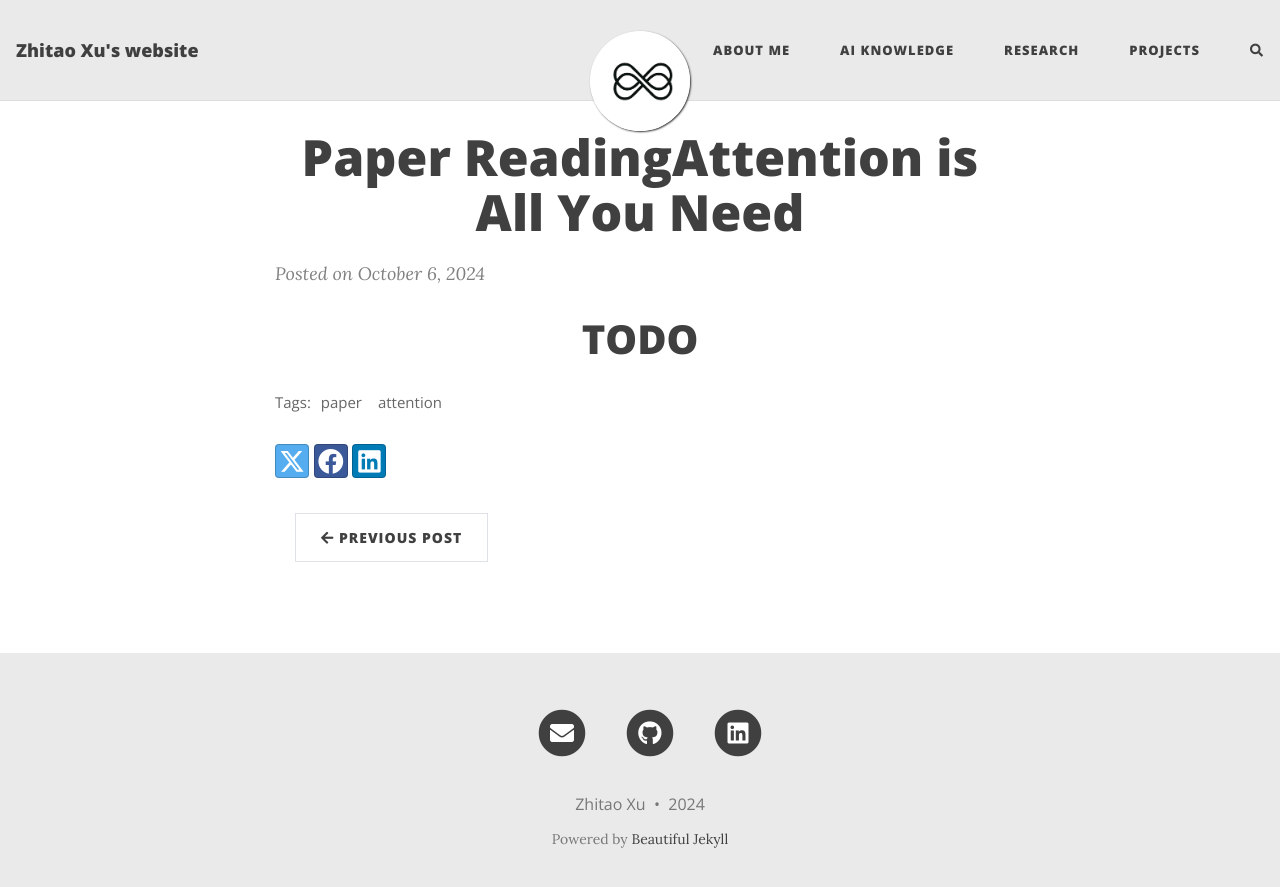
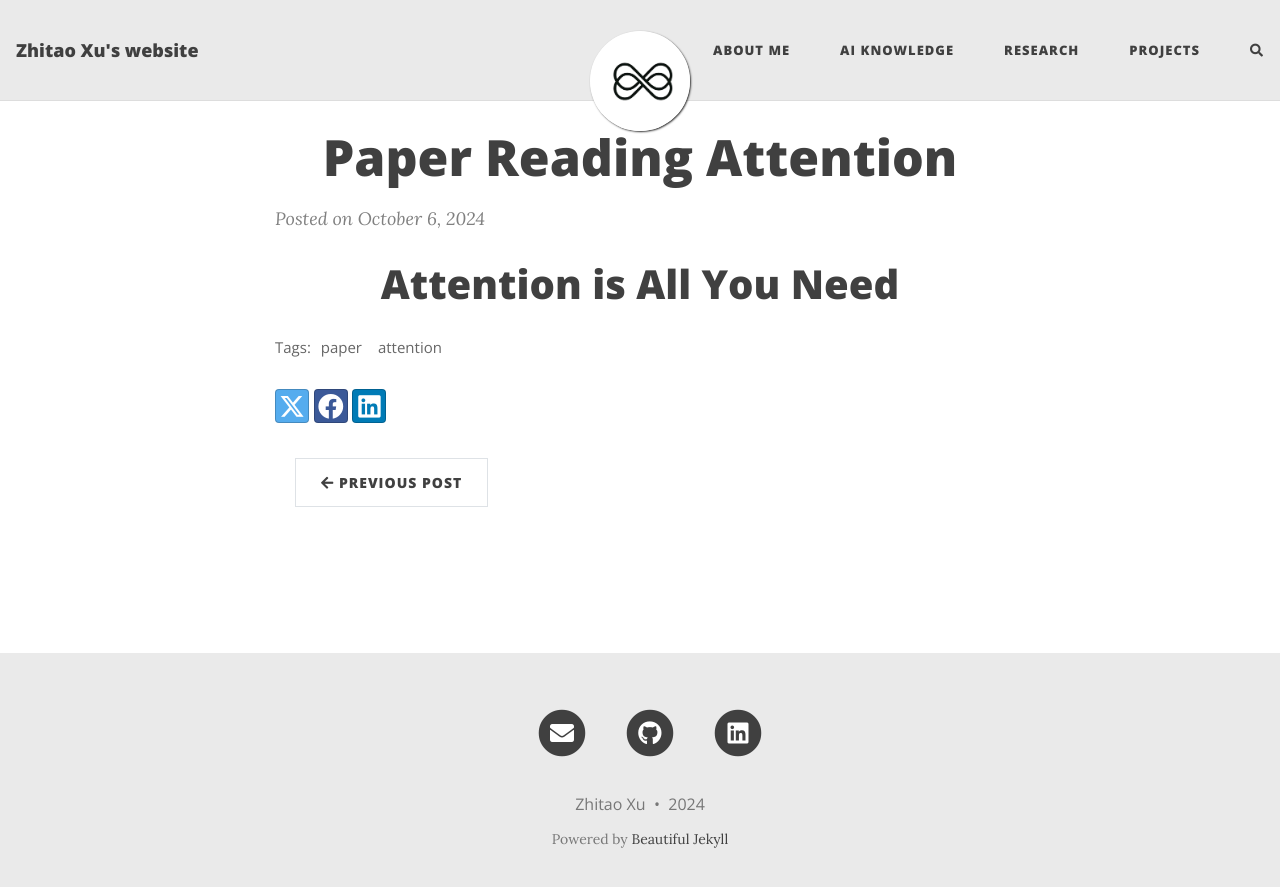
Before and after one commit to HerrXu01/herrxu01.github.io, a Jekyll site: the page built from ai-knowledge/large-models/_posts/2024-10-06-Paper-Attention.md, in a window 1280 px wide. Shown: the top 887 px of the page. Built offline with Jekyll 4.4.1, drawn with Linux system fonts in a browser that asks for light colours; comment, search, counter and statistics services are not loaded.

Commit message:
adjust the title of a post

```diff
--- a/ai-knowledge/large-models/_posts/2024-10-06-Paper-Attention.md
+++ b/ai-knowledge/large-models/_posts/2024-10-06-Paper-Attention.md
@@ -1,9 +1,9 @@
 ---
 layout: post
-title: "Paper Reading<br>Attention is All You Need"
+title: "Paper Reading Attention"
 date: 2024-10-06
 categories: large-models
 tags: [paper, attention]
 ---
 
-# TODO
+# Attention is All You Need
```
